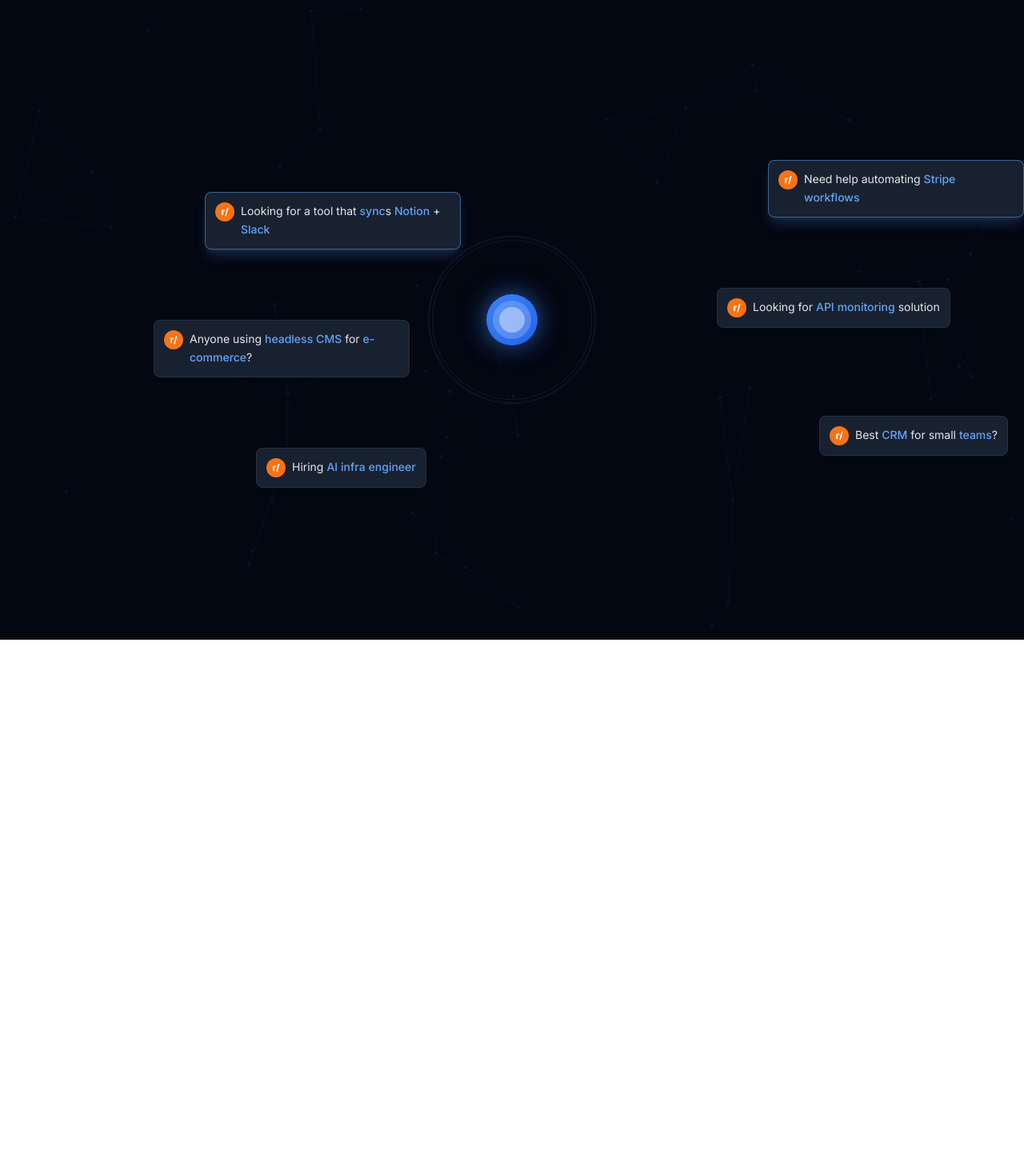
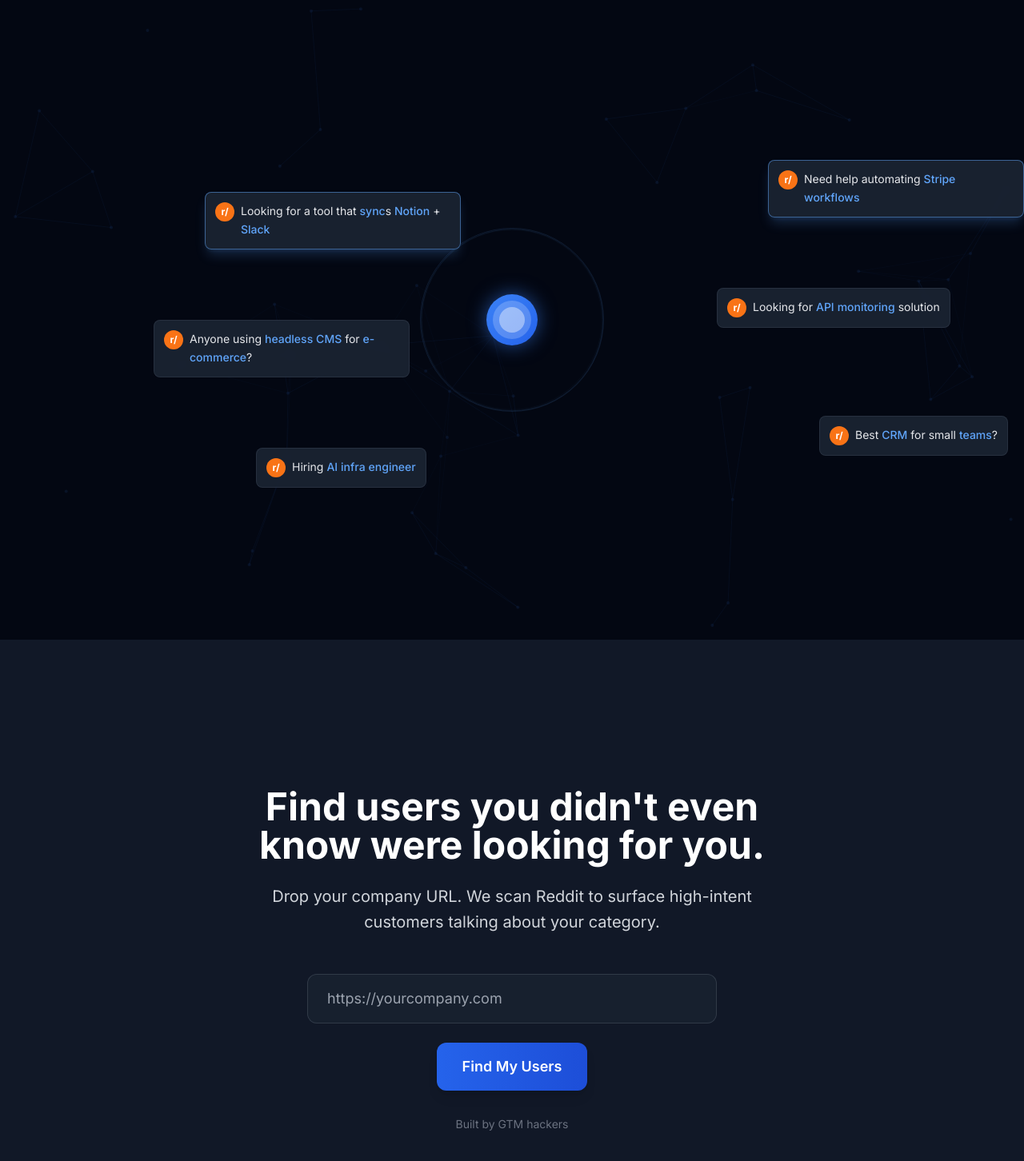
Before and after one commit to an2yea/SignalScout, a React (Vite) app: page / in a window 1280 px wide. Shown: the top 1452 px of the page at 80% size. Before the commit the page ends 800 px from the top, so only its background shows below. Built offline with nearby package versions, Linux system fonts and the light colour scheme.

Commit message:
Reddit Discovery Hero with Scroll Transition

```diff
--- a/src/App.tsx
+++ b/src/App.tsx
@@ -3,7 +3,8 @@
 import { CentralHub } from './components/CentralHub';
 import { RedditPost } from './components/RedditPost';
 import { ConnectionLines } from './components/ConnectionLines';
-import { OverlayForm } from './components/OverlayForm';
+import { ScrollNudge } from './components/ScrollNudge';
+import { CTASection } from './components/CTASection';
 
 const redditPosts = [
   {
@@ -42,30 +43,87 @@
 
 function App() {
   const [animationPhase, setAnimationPhase] = useState(0);
-  const [showOverlay, setShowOverlay] = useState(false);
+  const [showScrollNudge, setShowScrollNudge] = useState(false);
+  const [autoScrollTriggered, setAutoScrollTriggered] = useState(false);
 
   useEffect(() => {
     const timeline = [
-      { phase: 1, delay: 0 },      // Start pulse
-      { phase: 2, delay: 2000 },   // Show Reddit posts
-      { phase: 3, delay: 5000 },   // Connect lines
-      { phase: 4, delay: 8000 },   // Show overlay
+      { phase: 1, delay: 0 },      // Start pulse (0s)
+      { phase: 2, delay: 1000 },   // Show Reddit posts (1s)
+      { phase: 3, delay: 4000 },   // Connect lines (4s)
+      { phase: 4, delay: 7000 },   // Show scroll nudge (7s)
+      { phase: 5, delay: 10000 },  // Auto scroll (10s)
     ];
 
     timeline.forEach(({ phase, delay }) => {
       setTimeout(() => {
         setAnimationPhase(phase);
         if (phase === 4) {
-          setShowOverlay(true);
+          setShowScrollNudge(true);
+        }
+        if (phase === 5) {
+          setAutoScrollTriggered(true);
+          // Auto scroll to CTA section
+          const ctaSection = document.getElementById('cta-section');
+          if (ctaSection) {
+            ctaSection.scrollIntoView({
+              behavior: 'smooth',
+              block: 'start'
+            });
+          }
+          // Hide scroll nudge after scroll starts
+          setTimeout(() => setShowScrollNudge(false), 1000);
         }
       }, delay);
     });
   }, []);
 
+  const handleReplayAnimation = () => {
+    setAnimationPhase(0);
+    setShowScrollNudge(false);
+    setAutoScrollTriggered(false);
+
+    // Scroll back to top
+    window.scrollTo({ top: 0, behavior: 'smooth' });
+
+    // Restart animation after scroll completes
+    setTimeout(() => {
+      const timeline = [
+        { phase: 1, delay: 0 },
+        { phase: 2, delay: 1000 },
+        { phase: 3, delay: 4000 },
+        { phase: 4, delay: 7000 },
+        { phase: 5, delay: 10000 },
+      ];
+
+      timeline.forEach(({ phase, delay }) => {
+        setTimeout(() => {
+          setAnimationPhase(phase);
+          if (phase === 4) {
+            setShowScrollNudge(true);
+          }
+          if (phase === 5) {
+            setAutoScrollTriggered(true);
+            const ctaSection = document.getElementById('cta-section');
+            if (ctaSection) {
+              ctaSection.scrollIntoView({
+                behavior: 'smooth',
+                block: 'start'
+              });
+            }
+            setTimeout(() => setShowScrollNudge(false), 1000);
+          }
+        }, delay);
+      });
+    }, 500);
+  };
+
   return (
-    <div className="min-h-screen bg-gray-950 relative overflow-hidden font-inter">
+    <div className="font-inter">
+      {/* Hero Animation Section */}
+      <div className="min-h-screen bg-gray-950 relative overflow-hidden">
         {/* Network background */}
-      <NetworkBackground opacity={showOverlay ? 0.1 : 0.3} />
+        <NetworkBackground opacity={0.3} />
 
         {/* Central hub with pulses */}
         <CentralHub isActive={animationPhase >= 1} />
@@ -77,7 +135,7 @@
             text={post.text}
             keywords={post.keywords}
             position={post.position}
-          delay={index * 0.3}
+            delay={index * 0.2}
             isMatched={post.isMatched}
           />
         ))}
@@ -90,8 +148,15 @@
           />
         )}
 
-      {/* Overlay form */}
-      <OverlayForm isVisible={showOverlay} />
+        {/* Scroll nudge */}
+        <ScrollNudge
+          isVisible={showScrollNudge}
+          onReplay={handleReplayAnimation}
+        />
+      </div>
+
+      {/* CTA Section */}
+      <CTASection />
     </div>
   );
 }
--- /dev/null
+++ b/src/components/CTASection.tsx
@@ -0,0 +1,59 @@
+import React, { useState } from 'react';
+import { motion } from 'framer-motion';
+
+export const CTASection: React.FC = () => {
+  const [url, setUrl] = useState('');
+
+  const handleSubmit = (e: React.FormEvent) => {
+    e.preventDefault();
+    console.log('Scanning URL:', url);
+    // Handle form submission here
+  };
+
+  return (
+    <div id="cta-section" className="min-h-screen bg-gray-900 flex items-center justify-center px-4">
+      <motion.div
+        initial={{ opacity: 0, y: 40 }}
+        whileInView={{ opacity: 1, y: 0 }}
+        transition={{ duration: 0.8, ease: "easeOut" }}
+        viewport={{ once: true }}
+        className="max-w-2xl w-full text-center"
+      >
+        <div className="mb-12">
+          <h1 className="text-4xl md:text-5xl font-bold text-white mb-6 leading-tight">
+            Find users you didn't even know were looking for you.
+          </h1>
+          <p className="text-gray-300 text-xl leading-relaxed max-w-3xl mx-auto">
+            Drop your company URL. We scan Reddit to surface high-intent customers talking about your category.
+          </p>
+        </div>
+
+        <form onSubmit={handleSubmit} className="space-y-6">
+          <div className="max-w-lg mx-auto">
+            <input
+              type="url"
+              value={url}
+              onChange={(e) => setUrl(e.target.value)}
+              placeholder="https://yourcompany.com"
+              className="w-full px-6 py-4 bg-gray-800/50 border border-gray-600/50 rounded-xl text-white placeholder-gray-400 focus:outline-none focus:ring-2 focus:ring-blue-500/50 focus:border-blue-500/50 transition-all duration-200 text-lg"
+              required
+            />
+          </div>
+
+          <motion.button
+            type="submit"
+            whileHover={{ scale: 1.02 }}
+            whileTap={{ scale: 0.98 }}
+            className="bg-gradient-to-r from-blue-600 to-blue-700 hover:from-blue-500 hover:to-blue-600 text-white font-semibold py-4 px-8 rounded-xl transition-all duration-200 shadow-lg hover:shadow-xl focus:outline-none focus:ring-2 focus:ring-blue-500/50 text-lg"
+          >
+            Find My Users
+          </motion.button>
+        </form>
+
+        <p className="text-gray-500 text-sm mt-8">
+          Built by GTM hackers
+        </p>
+      </motion.div>
+    </div>
+  );
+};
--- /dev/null
+++ b/src/components/ScrollNudge.tsx
@@ -0,0 +1,56 @@
+import React from 'react';
+import { motion } from 'framer-motion';
+
+interface ScrollNudgeProps {
+  isVisible: boolean;
+  onReplay: () => void;
+}
+
+export const ScrollNudge: React.FC<ScrollNudgeProps> = ({ isVisible, onReplay }) => {
+  return (
+    <motion.div
+      initial={{ opacity: 0, y: 20 }}
+      animate={isVisible ? { opacity: 1, y: 0 } : { opacity: 0, y: 20 }}
+      transition={{ duration: 0.6, ease: "easeOut" }}
+      className="absolute bottom-8 left-1/2 transform -translate-x-1/2 text-center"
+    >
+      <div className="flex flex-col items-center space-y-4">
+        <p className="text-gray-300 text-sm font-medium">
+          Ready to see who's talking about you?
+        </p>
+
+        {/* Animated down arrow */}
+        <motion.div
+          animate={{ y: [0, 8, 0] }}
+          transition={{ duration: 1.5, repeat: Infinity, ease: "easeInOut" }}
+          className="flex flex-col items-center space-y-2"
+        >
+          <svg
+            width="24"
+            height="24"
+            viewBox="0 0 24 24"
+            fill="none"
+            className="text-blue-400"
+          >
+            <path
+              d="M7 10L12 15L17 10"
+              stroke="currentColor"
+              strokeWidth="2"
+              strokeLinecap="round"
+              strokeLinejoin="round"
+            />
+          </svg>
+          <span className="text-blue-400 text-xs font-medium">Get Started</span>
+        </motion.div>
+
+        {/* Replay button */}
+        <button
+          onClick={onReplay}
+          className="text-gray-500 hover:text-gray-300 text-xs underline transition-colors duration-200"
+        >
+          Replay animation
+        </button>
+      </div>
+    </motion.div>
+  );
+};
--- a/src/index.css
+++ b/src/index.css
@@ -15,7 +15,10 @@
   box-sizing: border-box;
 }
 
+html {
+  scroll-behavior: smooth;
+}
+
 html, body, #root {
   height: 100%;
-  overflow: hidden;
 }
```
Also changed, not shown: src/components/OverlayForm.tsx (deleted, +0 -69 lines). Lines whose indentation alone changed are shown as unchanged.
